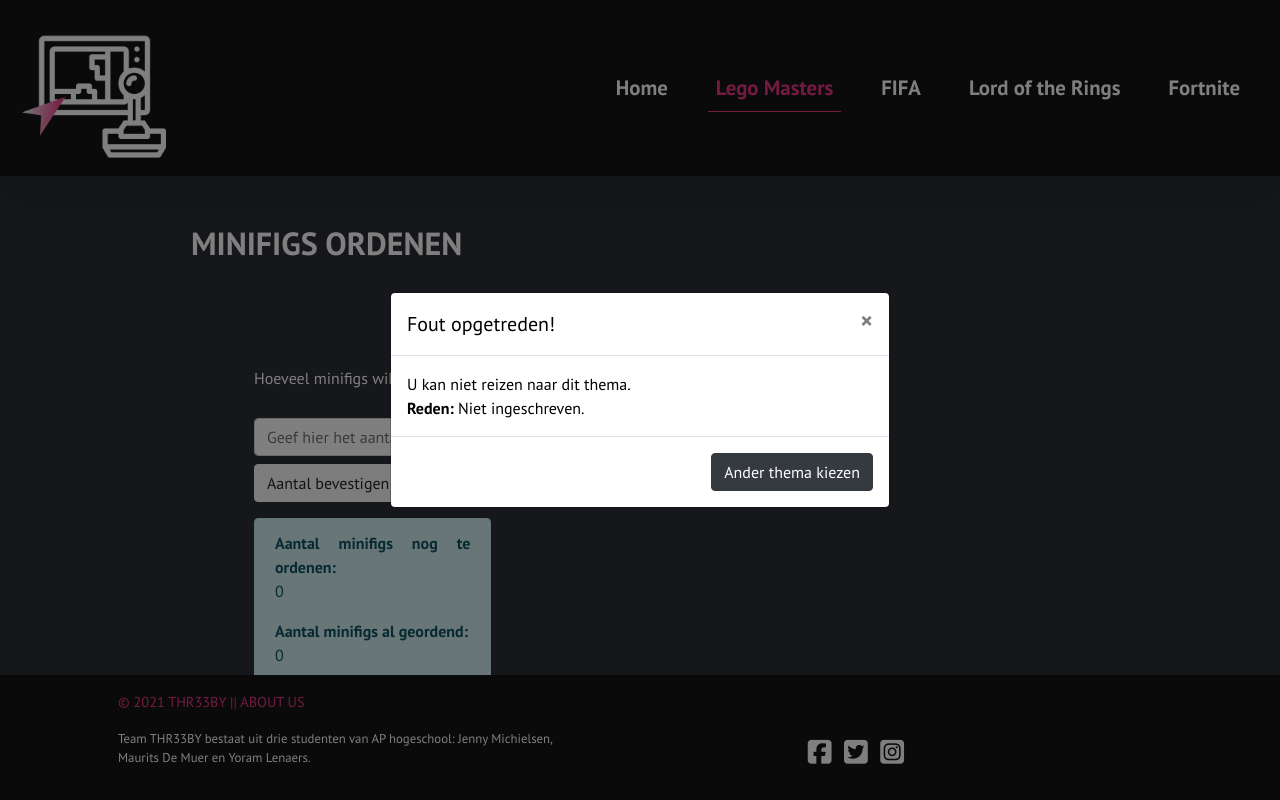
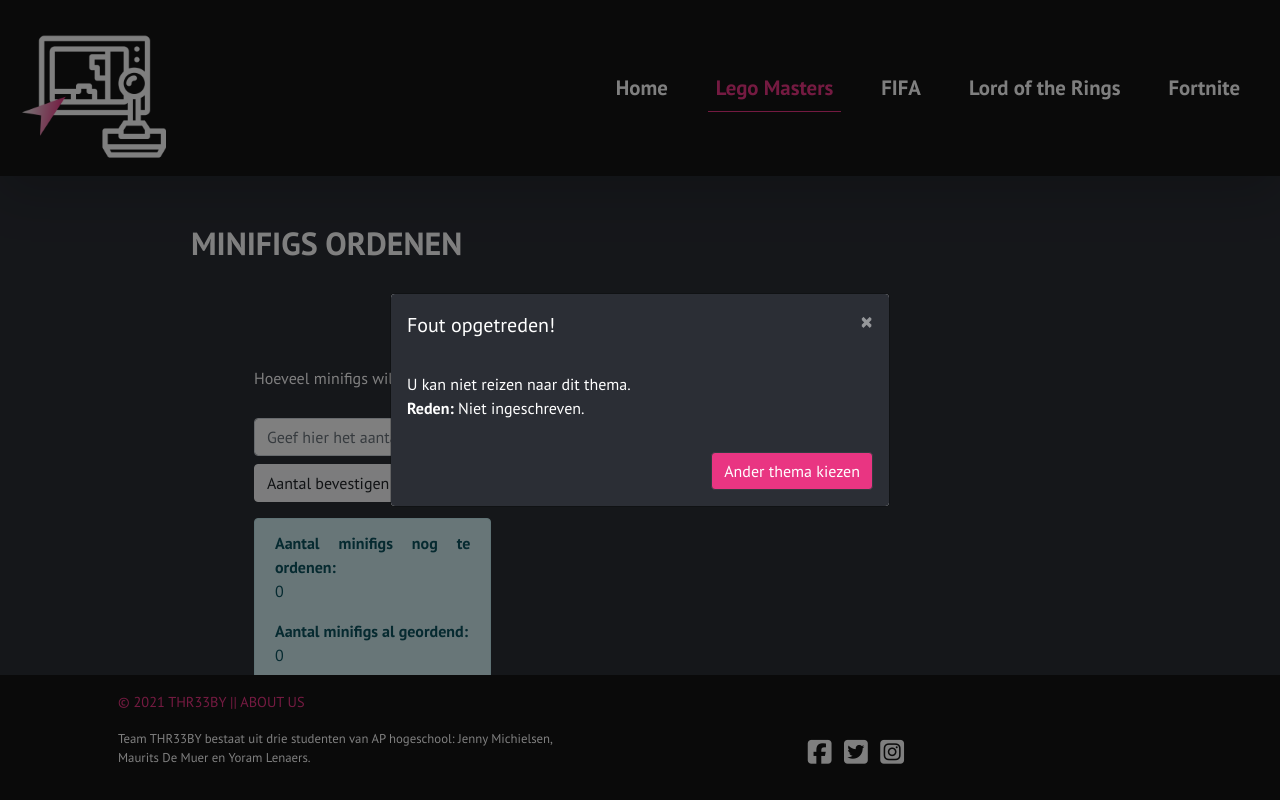
Before and after one commit to mauritsdemuer/THR33BY-PROJECT, a PHP site: page /lego.html in a window 1280 px wide, after a click on "FIFA". Run offline with PHP 8.4, Linux system fonts and the light colour scheme; some libraries are stand-ins or nearby versions.

Commit message:
Modal styling + modal als sorting done (#35)
-Grote update aan de modal styling na feedback van lector. Past nu bij thema!

-Modal ipv alert als gebruiker klaar is met sorteren. OK & X button -> reload. Uit modal klikken niet.

```diff
--- a/css/style.css
+++ b/css/style.css
@@ -1,4 +1,4 @@
-/*GENERAL*/
+/* GENERAL */
 
 body {
   min-height: 100vh;
@@ -14,7 +14,10 @@ body {
 @font-face {
   font-family: "Roboto", italic;
   src: url("Roboto-ThinItalic-webfont.eot");
-    src: url("Roboto-ThinItalic-webfont.eot?#iefix") format("embedded-opentype"), url("Roboto-ThinItalic-webfont.woff") format("woff"), url("Roboto-ThinItalic-webfont.ttf") format("truetype"), url("Roboto-ThinItalic-webfont.svg#RobotoThinItalic") format("svg");
+  src: url("Roboto-ThinItalic-webfont.eot?#iefix") format("embedded-opentype"),
+    url("Roboto-ThinItalic-webfont.woff") format("woff"),
+    url("Roboto-ThinItalic-webfont.ttf") format("truetype"),
+    url("Roboto-ThinItalic-webfont.svg#RobotoThinItalic") format("svg");
   font-weight: 200;
 }
 
@@ -99,8 +102,7 @@ footer {
   padding-bottom: 35% !important;
 }
 
-
-/*HOME PAGE*/
+/* HOME PAGE */
 
 .welkom-text {
   max-width: 75%;
@@ -148,8 +150,7 @@ footer {
   padding-bottom: 5%;
 }
 
-
-/*LEGO PAGE*/
+/* LEGO PAGE */
 
 .minifigInline {
   max-width: 85%;
@@ -172,8 +173,35 @@ ul.images li {
   height: 150px;
 }
 
+/* MODAL STYLING */
+.modal-body,
+.modal-header,
+.modal-footer,
+.modal-title {
+  background-color: #2b2e35;
+  color: white !important;
+}
 
-/*MEDIA QUERIES*/
+.modal-header {
+  border-bottom: 0 !important;
+}
+
+.modal-footer {
+  border-top: 0 !important;
+}
+
+.modal-button {
+  background-color: #e93582 !important;
+  color: white !important;
+  margin: 0.85% !important;
+}
+
+.close {
+  color: white !important;
+  border: none !important;
+}
+
+/* MEDIA QUERIES */
 
 @media (max-width: 1800px) {
   .navbar-text {
--- a/js/javascript.js
+++ b/js/javascript.js
@@ -50,7 +50,7 @@ const minifiglocations = [
   "./images/minifigs/lift_bro.png",
 ];
 
-//voorlopige setlocaties (pre API)
+// voorlopige setlocaties (pre API)
 const setlocations = [
   "./images/legosets/creator_set.jpg",
   "./images/legosets/fishing_store_set.jpg",
@@ -58,8 +58,8 @@ const setlocations = [
   "./images/legosets/ideas_set.jpg",
 ];
 
-//functie om tekst te vervangen
-let showText =  (text, id) => {
+// functie om tekst te vervangen
+let showText = (text, id) => {
   let changeText = document.getElementById(id);
   changeText.textContent = text;
   return;
@@ -76,20 +76,19 @@ const getDataFromForm = (form, data) => {
   let formData = new FormData(chosenForm);
   let chosenData = formData.get(data);
   return chosenData;
-}
+};
 
 // initialisatie van de startsortbutton en bijhorende parameters, dit moest buiten de functie omdat de counter buiten deze eventlistener gebruikt moet worden.
 let startSortButton = document.getElementById("startSorting");
 let counterDown = 0;
 let counterUp = 0;
 
-startSortButton.addEventListener("click",  () => {
+startSortButton.addEventListener("click", () => {
   counterDown = getDataFromForm("sortForm", "sortButton");
   //check of de gebruiker een nummer ingeeft
   if (isNaN(counterDown) || counterDown === "") {
     alert("Dit is geen geldige waarde. Probeer opnieuw!");
-  }
-  else {
+  } else {
     //teller wordt aangemaakt en geïnitialiseerd volgens input van de gebruiker
     showText(counterDown, "counterDown");
     showText(counterUp, "counterUp");
@@ -117,27 +116,25 @@ startSortButton.addEventListener("click",  () => {
 // sort set button
 let sortSetButton = document.getElementById("sortSet");
 sortSetButton.addEventListener("click", function () {
-  //eerste check of de counter niet nul is, de counter wordt aangepast bij het klikken en de tekst ook meteen vervangen.
+  // eerste check of de counter niet nul is, de counter wordt aangepast bij het klikken en de tekst ook meteen vervangen.
   if (counterDown !== 0) {
     counterDown--;
     counterUp++;
     showText(counterDown, "counterDown");
     showText(counterUp, "counterUp");
 
-      //bij het bevestigen van een set wordt er een nieuwe minifig ingeladen
+    // bij het bevestigen van een set wordt er een nieuwe minifig ingeladen
     let minifigImage = document.getElementById("minifigImage");
     minifigImage.src = randomizeArray(minifiglocations);
 
-      //setimage wordt voorlopig nog random geselecteerd
+    // setimage wordt voorlopig nog random geselecteerd
     let setImage1 = document.getElementById("setImage1");
     let setImage2 = document.getElementById("setImage2");
     setImage1.src = randomizeArray(setlocations);
     setImage2.src = randomizeArray(setlocations);
-
   }
   if (counterDown === 0) {
-    //alert wanneer de gebruiker alle minifigs heeft gesorteerd gevolgd door een refresh.
-    alert("U bent klaar met sorteren!");
-    location.reload();
+    // modal wanneer de gebruiker alle minifigs heeft gesorteerd gevolgd door een refresh.
+    $("#finishSortModal").modal("toggle");
   }
 });
--- a/lego.html
+++ b/lego.html
@@ -73,9 +73,9 @@
         </ul>
       </div>
     </nav>
-    <!--end nav-->
+    <!--END NAV-->
 
-    <!--content-->
+    <!--CONTENT-->
     <div class="container-fluid content-wrapper pb-5">
       <div class="row m-5">
         <h2 class="text-uppercase font-weight-bold text-center">
@@ -84,7 +84,7 @@
       </div>
       <div class="row m-5">
         <ul class="images d-none" id="inlineSet">
-          <!-- inline list van minifigs zodat er een overzicht bovenaan staat -->
+          <!--INLINE LIST MINI FIGS-->
           <li><a id = "inline1" href="#"><img class = "minifigInline" src="./images/minifigs/brick_suit.png" alt="brick_suit"></a></li>
                 <li>
                     <a id="inline2" href="#"><img class="minifigInline" src="./images/minifigs/dragon_suit.png" alt="dragon_suit"></a>
@@ -192,8 +192,7 @@
         </footer>
         <!--FOOTER-->
 
-
-        <div class="modal fade" id="reisErrorModal" tabindex="-1" role="dialog" aria-labelledby="reisErrorModalCenterTitle" aria-hidden="true">
+        <div class="modal fade rounded-0" id="reisErrorModal" tabindex="-1" role="dialog" aria-labelledby="reisErrorModalCenterTitle" aria-hidden="true">
             <!--REIS ERROR MODAL-->
             <div class="modal-dialog modal-dialog-centered" role="document">
                 <div class="modal-content">
@@ -205,12 +204,12 @@
               <span aria-hidden="true">&times;</span>
             </button>
                     </div>
-                    <div class="modal-body" style="color: black">
+                    <div class="modal-body">
                         U kan niet reizen naar dit thema.<br />
                         <b>Reden:</b> Niet ingeschreven.
                     </div>
                     <div class="modal-footer">
-                        <button type="button" class="btn btn-dark" data-dismiss="modal">
+                        <button type="button" class="btn btn-dark modal-button" data-dismiss="modal">
               Ander thema kiezen
             </button>
                     </div>
@@ -220,25 +219,25 @@
         <!--END REIS ERROR MODAL-->
 
         <!--STOP SORTING CONFIRMATION MODAL-->
-        <div class="modal fade" id="stopSortModal" tabindex="-1" role="dialog" aria-labelledby="stopSortingModalCenterTitle" aria-hidden="true">
+        <div class="modal fade rounded-0" id="stopSortModal" tabindex="-1" role="dialog" aria-labelledby="stopSortingModalCenterTitle" aria-hidden="true">
             <div class="modal-dialog modal-dialog-centered" role="document">
                 <div class="modal-content">
                     <div class="modal-header">
-                        <h5 class="modal-title" style="color: black" id="stopSortingModalHeader">
+                        <h5 class="modal-title" id="stopSortingModalHeader">
                             Stoppen met ordenen.
                         </h5>
                         <button type="button" class="close" data-dismiss="modal" aria-label="Sluiten">
               <span aria-hidden="true">&times;</span>
             </button>
                     </div>
-                    <div class="modal-body" style="color: black">
+                    <div class="modal-body">
                         Bent u zeker dat u wilt stoppen met Lego Minifigs ordenen?
                     </div>
                     <div class="modal-footer">
-                        <button type="button" class="btn btn-dark" onclick="window.location.reload();">
+                        <button type="button" class="btn btn-dark modal-button" onclick="window.location.reload();">
               Ja
             </button>
-                        <button type="button" class="btn btn-dark" data-dismiss="modal">
+                        <button type="button" class="btn btn-dark modal-button" data-dismiss="modal">
               Nee
             </button>
                     </div>
@@ -247,7 +246,31 @@
         </div>
         <!--END STOP SORTING CONFIRMATION MODAL-->
 
-        <!--ending content-->
+         <!--DONE SORTING MODAL-->
+         <div class="modal fade rounded-0" id="finishSortModal" tabindex="-1" role="dialog" aria-labelledby="stopSortingModalCenterTitle" aria-hidden="true">
+          <div class="modal-dialog modal-dialog-centered" role="document">
+              <div class="modal-content">
+                  <div class="modal-header">
+                      <h5 class="modal-title" id="doneSortingModalHeader">
+                          U bent klaar met sorteren.
+                      </h5>
+                      <button type="button" class="close" data-dismiss="modal" aria-label="Sluiten" onclick="window.location.reload();">
+            <span aria-hidden="true">&times;</span>
+          </button>
+                  </div>
+                  <div class="modal-body">
+                      Alle minifigs zijn gesorteerd!<br>Goed gedaan. 👍
+                  </div>
+                  <div class="modal-footer">
+                      <button type="button" class="btn btn-dark modal-button" onclick="window.location.reload();">
+            OK
+          </button>
+                  </div>
+              </div>
+          </div>
+      </div>
+      <!--DONE SORTING MODAL END-->
+
+        <!--END CONTENT-->
 </body>
-
 </html>
```
Also changed, not shown: index.html (+11 -18 lines). Lines whose indentation alone changed are shown as unchanged.
